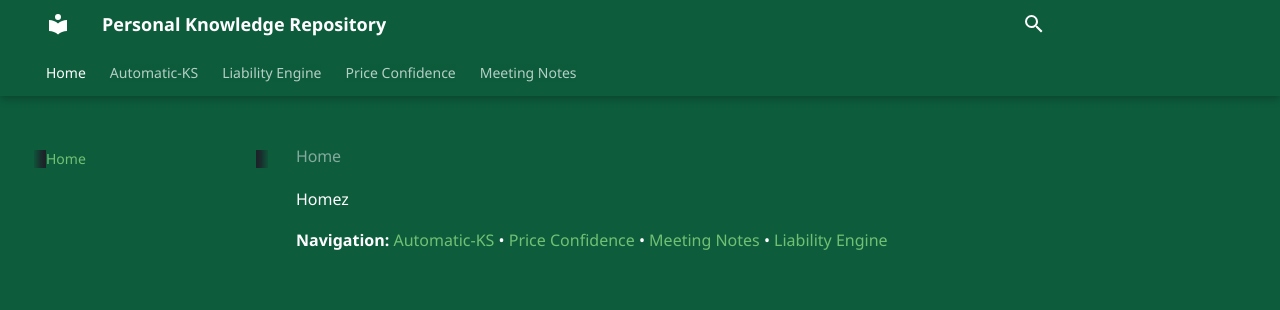
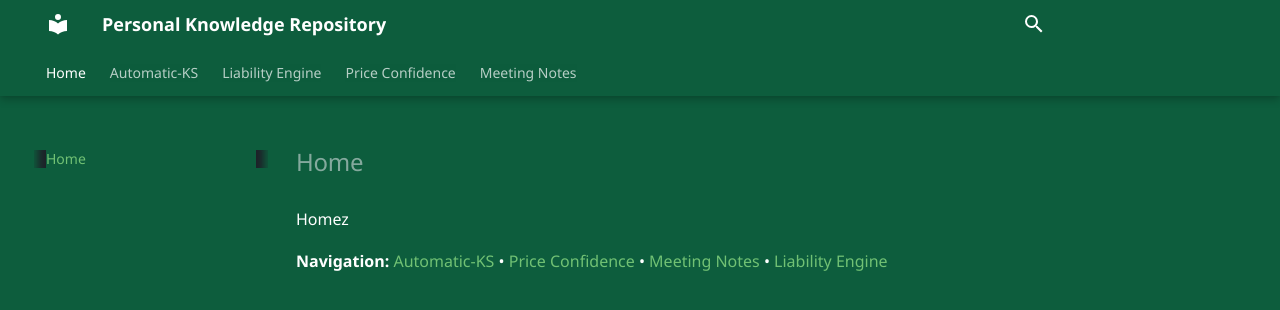
Before and after one commit to MiguelGomes2/pages-mgomes, an MkDocs documentation site: the page built from docs/index.md, in a window 1280 px wide. Shown: the top 310 px of the page. Built offline with MkDocs 1.6.1 and Material for MkDocs 9.7.7, drawn with Linux system fonts in a browser that asks for light colours; some web fonts are replaced.

Commit message:
Increase page heading font size to 1.2rem

```diff
--- a/docs/overrides/main.html
+++ b/docs/overrides/main.html
@@ -13,6 +13,6 @@
     .md-footer { display: none !important; }
     .md-nav--secondary { display: none !important; }
     .md-sidebar--secondary { display: none !important; }
-    .md-content h1:first-of-type { font-size: 0.8rem !important; }
+    .md-content h1:first-of-type { font-size: 1.2rem !important; }
   </style>
 {% endblock %}
```
